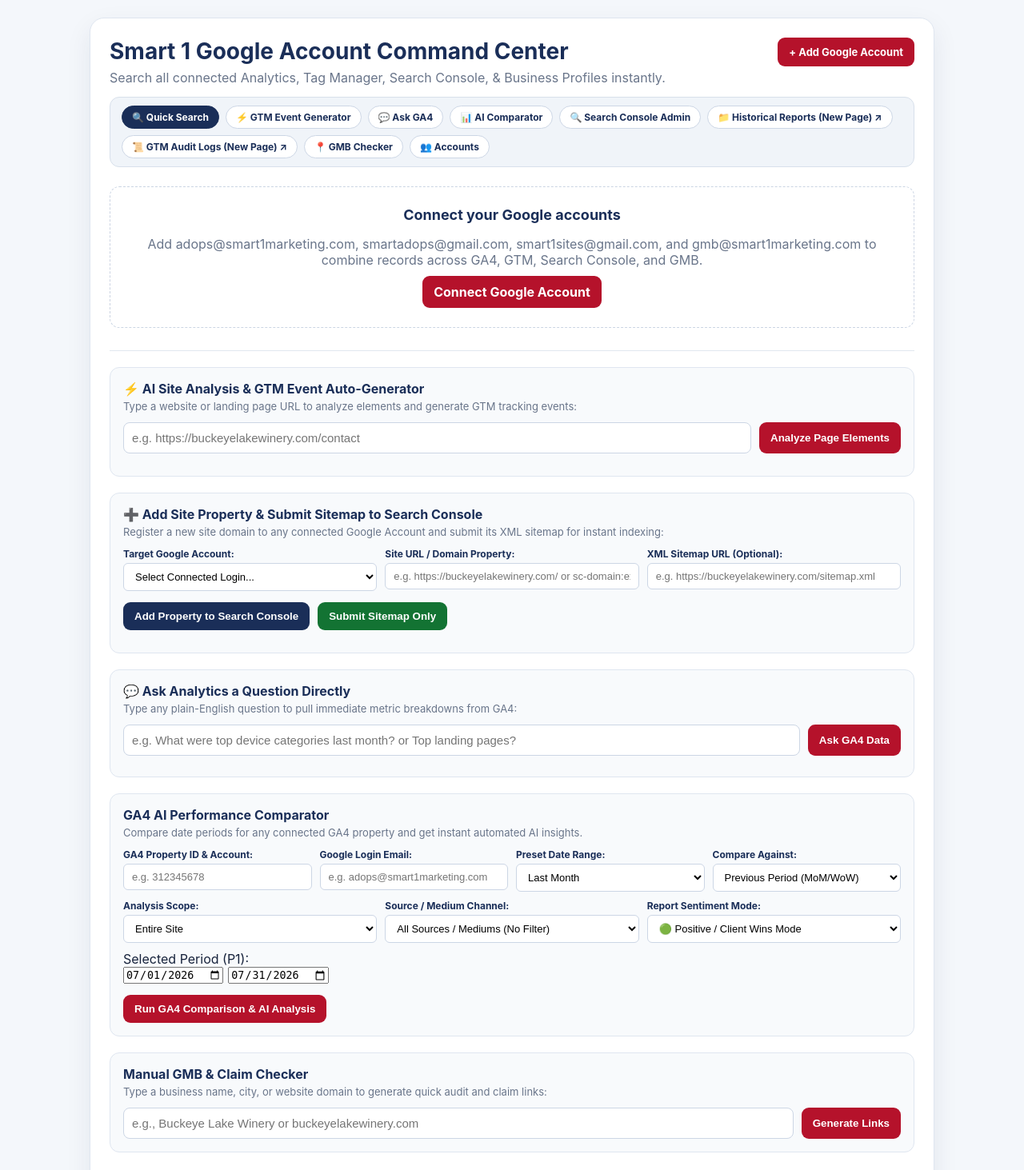
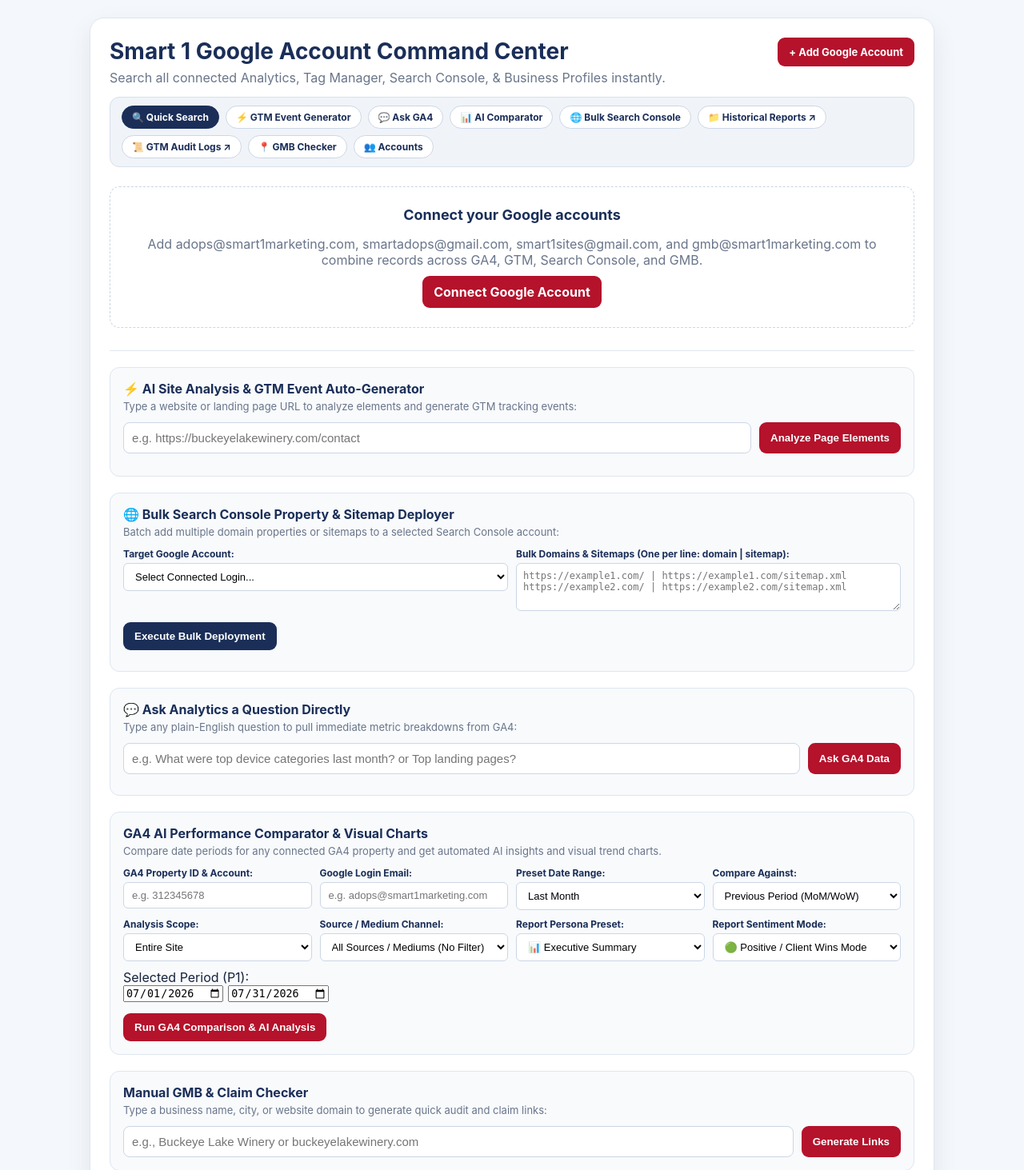
Before and after one commit to smart1marketing/blueprint, a Flask app: page / in a window 1280 px wide. Shown: the top 1463 px of the page at 80% size. Run offline with Flask 3, Linux system fonts and the light colour scheme.

Commit message:
Update index.html with new features and improvements

```diff
--- a/smart1-google-finder/templates/index.html
+++ b/smart1-google-finder/templates/index.html
@@ -5,6 +5,7 @@
   <meta name="viewport" content="width=device-width,initial-scale=1">
   <title>Smart 1 Google Account Command Center</title>
   <link rel="stylesheet" href="/static/style.css">
+  <script src="https://cdn.jsdelivr.net/npm/chart.js"></script>
   <style>
     html { scroll-behavior: smooth; }
     .nav-anchor-bar {
@@ -36,6 +37,9 @@
   </style>
 </head>
 <body>
+  <!-- TOAST NOTIFICATION CONTAINER -->
+  <div id="toast-container"></div>
+
   <main class="wrap">
     <section class="card">
       <div class="topline">
@@ -49,15 +53,15 @@
         </div>
       </div>
 
-      <!-- TOP NAVIGATION BAR WITH LINKS TO SEPARATE PAGES -->
+      <!-- TOP NAVIGATION BAR -->
       <nav class="nav-anchor-bar">
         <a href="/" class="active-page">🔍 Quick Search</a>
         <a href="#gtm-generator">⚡ GTM Event Generator</a>
         <a href="#ask-analytics">💬 Ask GA4</a>
         <a href="#ai-comparator">📊 AI Comparator</a>
-        <a href="#gsc-manager">🔍 Search Console Admin</a>
-        <a href="/reports" target="_blank">📁 Historical Reports (New Page) ↗</a>
-        <a href="/gtm-logs" target="_blank">📜 GTM Audit Logs (New Page) ↗</a>
+        <a href="#gsc-bulk">🌐 Bulk Search Console</a>
+        <a href="/reports" target="_blank">📁 Historical Reports ↗</a>
+        <a href="/gtm-logs" target="_blank">📜 GTM Audit Logs ↗</a>
         <a href="#manual-gmb">📍 GMB Checker</a>
         <a href="#connected-accounts">👥 Accounts</a>
       </nav>
@@ -66,10 +70,10 @@
       {% if accounts %}
       <div id="primary-search" class="primary-search-section" style="margin-top:20px;">
         <div class="filters">
-          <button class="filter active" data-platform="all">All Platforms</button>
-          <button class="filter" data-platform="analytics">Analytics & GTM</button>
-          <button class="filter" data-platform="gsc">Search Console</button>
-          <button class="filter" data-platform="gmb">Business Profiles</button>
+          <button class="filter active" data-platform="all">All Platforms <span id="cnt-all" class="badge-count"></span></button>
+          <button class="filter" data-platform="analytics">Analytics & GTM <span id="cnt-ga" class="badge-count"></span></button>
+          <button class="filter" data-platform="gsc">Search Console <span id="cnt-gsc" class="badge-count"></span></button>
+          <button class="filter" data-platform="gmb">Business Profiles <span id="cnt-gmb" class="badge-count"></span></button>
           <button id="refresh" class="refresh">Refresh Google data</button>
         </div>
         <div class="searchbox">
@@ -77,7 +81,7 @@
         </div>
         <div id="status" class="status">Auto-refreshing Google data...</div>
 
-        <!-- SEPARATE RESULTS BOXES -->
+        <!-- RESULT CATEGORY CONTAINERS -->
         <div id="results-container" class="results-container">
           <div id="box-analytics" class="result-category-box" style="display:none;">
             <h3 class="category-header">📊 Google Analytics & Tag Manager</h3>
@@ -105,7 +109,7 @@
 
       <hr style="margin: 28px 0 20px; border: 0; border-top: 1px solid #e1e7ef;">
 
-      <!-- AI GTM EVENT GENERATOR WIDGET -->
+      <!-- AI GTM EVENT GENERATOR -->
       <div id="gtm-generator" class="manual-lookup-card">
         <h3>⚡ AI Site Analysis & GTM Event Auto-Generator</h3>
         <p>Type a website or landing page URL to analyze elements and generate GTM tracking events:</p>
@@ -116,39 +120,32 @@
         <div id="gtm-gen-results" style="margin-top:12px;"></div>
       </div>
 
-      <!-- SEARCH CONSOLE SITE ADDITION & SITEMAP SUBMISSION -->
-      <div id="gsc-manager" class="manual-lookup-card" style="margin-top:20px;">
-        <h3>➕ Add Site Property & Submit Sitemap to Search Console</h3>
-        <p>Register a new site domain to any connected Google Account and submit its XML sitemap for instant indexing:</p>
+      <!-- BULK SEARCH CONSOLE MANAGER -->
+      <div id="gsc-bulk" class="manual-lookup-card" style="margin-top:20px;">
+        <h3>🌐 Bulk Search Console Property & Sitemap Deployer</h3>
+        <p>Batch add multiple domain properties or sitemaps to a selected Search Console account:</p>
 
         <div class="comp-grid">
           <div>
             <label>Target Google Account:</label>
-            <select id="gsc-manage-account">
+            <select id="gsc-bulk-account">
               <option value="">Select Connected Login...</option>
-              {% for email in accounts %}
-                <option value="{{ email }}">{{ email }}</option>
+              {% for acc in accounts %}
+                <option value="{{ acc.email }}">{{ acc.email }} {% if acc.status == 'REAUTH_REQUIRED' %}(⚠️ Re-auth required){% endif %}</option>
               {% endfor %}
             </select>
           </div>
           <div>
-            <label>Site URL / Domain Property:</label>
-            <input id="gsc-manage-site" placeholder="e.g. https://buckeyelakewinery.com/ or sc-domain:example.com">
-          </div>
-          <div>
-            <label>XML Sitemap URL (Optional):</label>
-            <input id="gsc-manage-sitemap" placeholder="e.g. https://buckeyelakewinery.com/sitemap.xml">
+            <label>Bulk Domains & Sitemaps (One per line: domain | sitemap):</label>
+            <textarea id="gsc-bulk-text" rows="3" placeholder="https://example1.com/ | https://example1.com/sitemap.xml&#10;https://example2.com/ | https://example2.com/sitemap.xml" style="width:100%; font-size:12px; padding:8px; border:1px solid #ccd6e5; border-radius:6px;"></textarea>
           </div>
         </div>
 
-        <div style="display:flex; gap:10px; margin-top:14px;">
-          <button id="btn-add-gsc-site" class="btn" style="background:#1a2e58!important;">Add Property to Search Console</button>
-          <button id="btn-submit-gsc-sitemap" class="btn" style="background:#137333!important;">Submit Sitemap Only</button>
-        </div>
-        <div id="gsc-manage-results" style="margin-top:12px;"></div>
+        <button id="btn-run-gsc-bulk" class="btn" style="margin-top:10px; background:#1a2e58!important;">Execute Bulk Deployment</button>
+        <div id="gsc-bulk-results" style="margin-top:10px;"></div>
       </div>
 
-      <!-- GA4 NATURAL LANGUAGE "ASK ANALYTICS" WIDGET -->
+      <!-- GA4 NATURAL LANGUAGE "ASK ANALYTICS" -->
       <div id="ask-analytics" class="manual-lookup-card" style="margin-top:20px;">
         <h3>💬 Ask Analytics a Question Directly</h3>
         <p>Type any plain-English question to pull immediate metric breakdowns from GA4:</p>
@@ -159,10 +156,10 @@
         <div id="ask-results" style="margin-top:10px;"></div>
       </div>
 
-      <!-- GA4 AI COMPARISON ENGINE WIDGET -->
+      <!-- GA4 AI COMPARISON ENGINE WITH VISUAL CHARTS -->
       <div id="ai-comparator" class="ai-comparator-card" style="margin-top:20px;">
-        <h3>GA4 AI Performance Comparator</h3>
-        <p>Compare date periods for any connected GA4 property and get instant automated AI insights.</p>
+        <h3>GA4 AI Performance Comparator & Visual Charts</h3>
+        <p>Compare date periods for any connected GA4 property and get automated AI insights and visual trend charts.</p>
 
         <div class="comp-grid">
           <div>
@@ -218,6 +215,15 @@
           </div>
 
           <div>
+            <label>Report Persona Preset:</label>
+            <select id="comp-preset">
+              <option value="executive" selected>📊 Executive Summary</option>
+              <option value="ecommerce">🛒 E-Commerce Audit</option>
+              <option value="local">📍 Local Business Review</option>
+            </select>
+          </div>
+
+          <div>
             <label>Report Sentiment Mode:</label>
             <select id="comp-tone">
               <option value="positive" selected>🟢 Positive / Client Wins Mode</option>
@@ -253,11 +259,11 @@
       <div id="connected-accounts" class="accounts" style="margin-top:28px;">
         <div class="accounts-title">Connected Google Accounts</div>
         {% if accounts %}
-          {% for email in accounts %}
-          <div class="account-chip" data-email="{{ email }}">
-            <span class="check">✓</span>
-            <span>{{ email }}</span>
-            <button class="disconnect" data-email="{{ email }}" title="Disconnect">×</button>
+          {% for acc in accounts %}
+          <div class="account-chip" data-email="{{ acc.email }}">
+            <span class="check">{% if acc.status == 'ACTIVE' %}✓{% else %}⚠️{% endif %}</span>
+            <span>{{ acc.email }}</span>
+            <button class="disconnect" data-email="{{ acc.email }}" title="Disconnect">×</button>
           </div>
           {% endfor %}
         {% else %}
```
